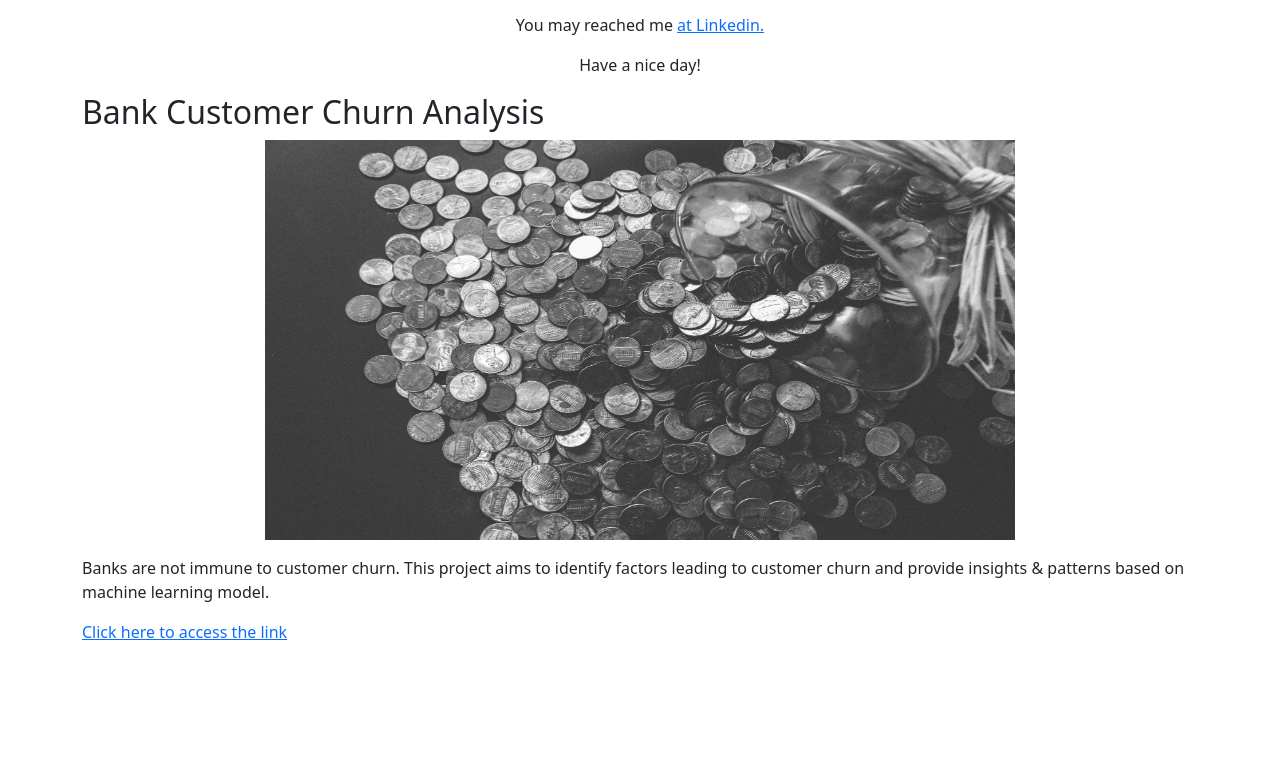
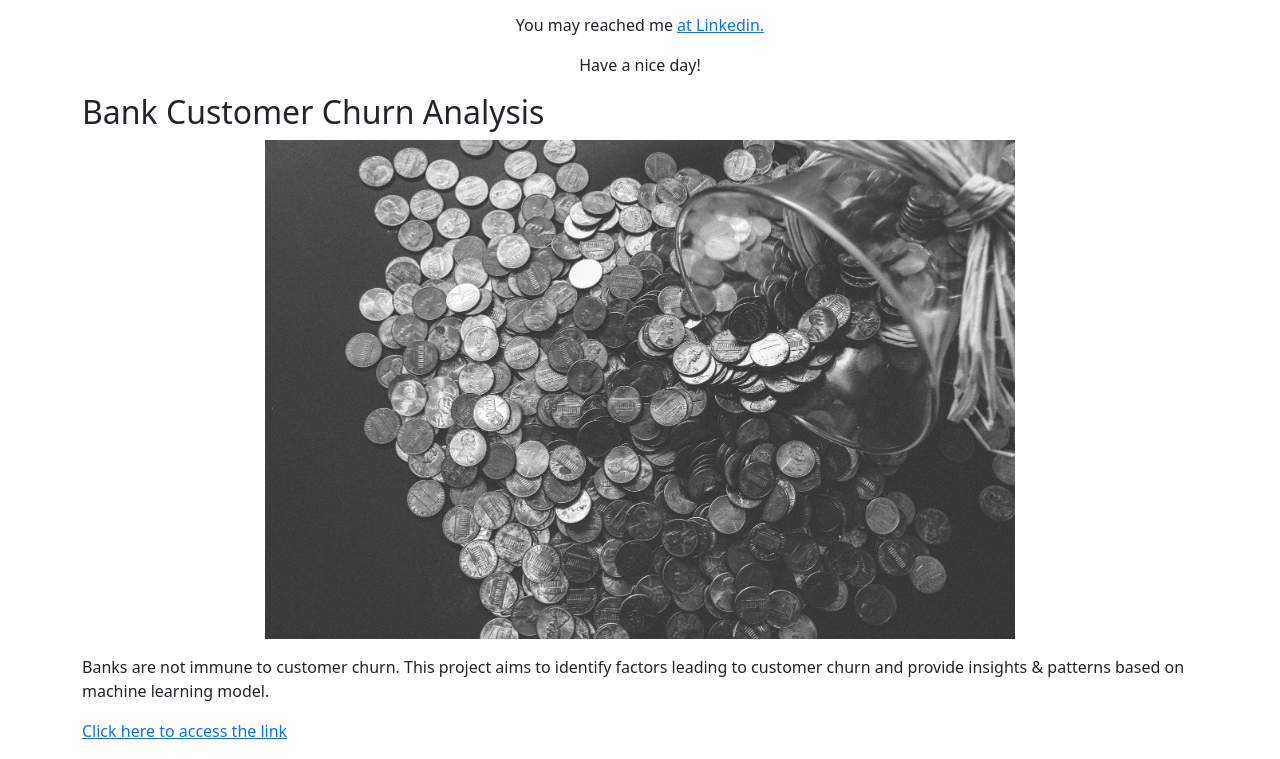
Before and after one commit to waijinnn/waijinnn.github.io, a plain HTML site: page index.html in a window 1280 px wide. Shown: the part 465-1224 px from the top of the page. Before the commit the page ends 1125 px from the top, so only its background shows below. Drawn offline with nearby package versions, Linux system fonts and the light colour scheme.

Commit message:
Update index.html

```diff
--- a/index.html
+++ b/index.html
@@ -42,7 +42,7 @@
             <div>
                 <h2>Bank Customer Churn Analysis</h2>
 
-                <p style="text-align:center;"><img src="assets/pexels-photo-259209.jpeg" width="750" height="400" alt="Logo"></p>
+                <p style="text-align:center;"><img src="assets/pexels-photo-259209.jpeg" class="img-fluid" width="750" height="400" alt="Logo"></p>
 
                 <p>Banks are not immune to customer churn.
                      This project aims to identify factors leading to customer churn and provide insights & patterns based on machine learning model.
```
